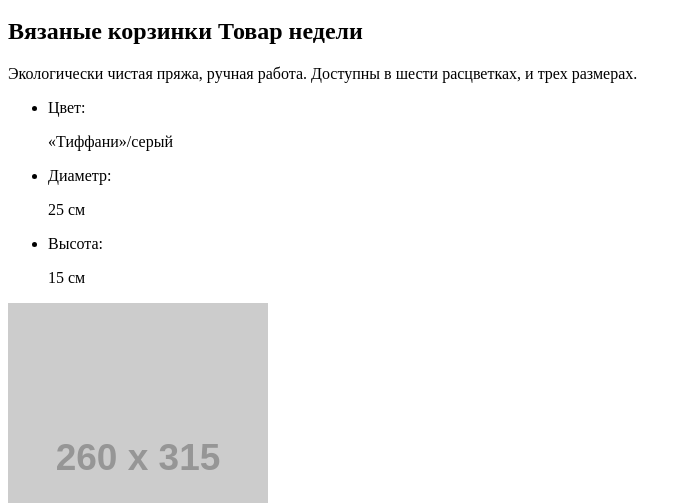
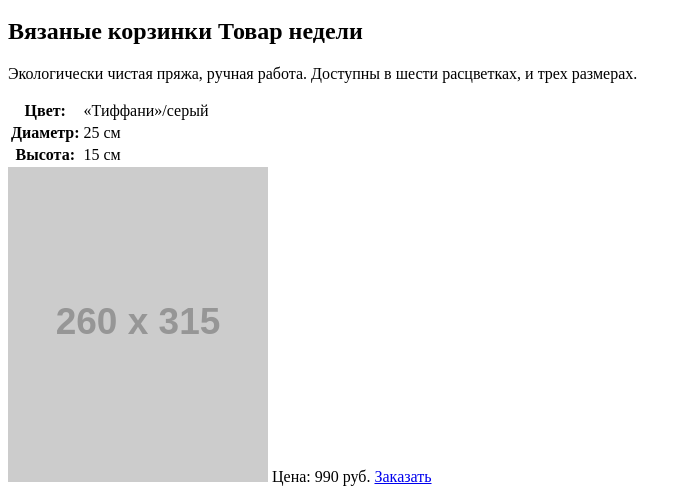
Before and after one commit to kostyadevman/1476133-mishka-20, a plain HTML site: page source/index.html in a window 1280 px wide. Shown: the part 274-777 px from the top of the page, without its empty margins (0-692 px from the left). Drawn offline with Linux system fonts and the light colour scheme; placeholder pictures from the web are drawn by us.

Commit message:
Change class naming; change ul to table; some fixes

```diff
--- a/source/index.html
+++ b/source/index.html
@@ -1,10 +1,10 @@
 <!DOCTYPE html>
-<html class="page" lang="ru">
+<html lang="ru">
   <head>
     <meta charset="utf-8">
     <title>Магазин игрушек ручной работы: "Мишка"</title>
   </head>
-  <body class="page__body">
+  <body>
     <header class="page-header">
       <a class="page-header__logo" href="#">
         <img src="https://via.placeholder.com/86x35" alt="Магазин игрушек «Мишка»" width="86" height="35">
@@ -47,7 +47,7 @@
       <section class="product-categories">
         <ul class="product-categories__list products">
           <li class="products__item">
-            <a href="#" class="prooducts__link">
+            <a href="#" class="products__link">
               Предметы интерьера
             </a>
           </li>
@@ -66,35 +66,23 @@
         <p class="product-week__description">
           Экологически чистая пряжа, ручная работа. Доступны в шести расцветках, и трех размерах.
         </p>
-        <ul class="product-week__profile">
-          <li class="profile__item">
-            <p class="profile__header">
-              Цвет:
-            </p>
-            <p class="profile__value">
-              «Тиффани»/серый
-            </p>
-          </li>
-          <li class="profile__item">
-            <p class="profile__header">
-              Диаметр:
-            </p>
-            <p class="profile__value">
-              25 см
-            </p>
-          </li>
-          <li class="profile__item">
-            <p class="profile__header">
-              Высота:
-            </p>
-            <p class="profile__value">
-              15 см
-            </p>
-          </li>
-        </ul>
+        <table class="product-week__profile profile">
+          <tr class="profile__row">
+            <th class="profile__header">Цвет:</th>
+            <td class="profile__value">«Тиффани»/серый</td>
+          </tr>
+          <tr class="profile__row">
+            <th class="profile__header">Диаметр:</th>
+            <td class="profile__value">25 см</td>
+          </tr>
+          <tr class="profile__row">
+            <th class="profile__header">Высота:</th>
+            <td class="profile__value">15 см</td>
+          </tr>
+        </table>
         <img src="https://via.placeholder.com/260x315" alt="Три корзинки разных размеров и цветов" class="product-week__img" width="260" height="315">
-        <p class="product-week__price">Цена: 990 руб.</p>
-        <button class="product-week__button" type="button">Заказать</button>
+        <span class="product-week__price">Цена: 990 руб.</span>
+        <a class="product-week__cart-link" href="#" >Заказать</a>
       </section>
       <section class="about-us">
         <h2 class="about-us__header">Коротко о нас</h2>
```
Also changed, not shown: source/catalog.html (+10 -10 lines), source/form.html (+2 -2 lines).
